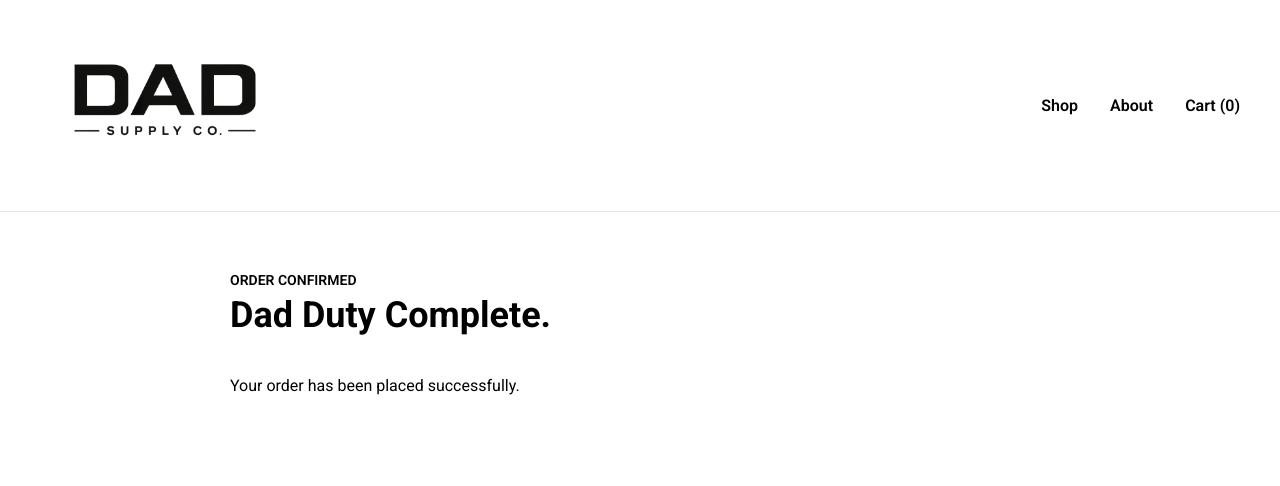
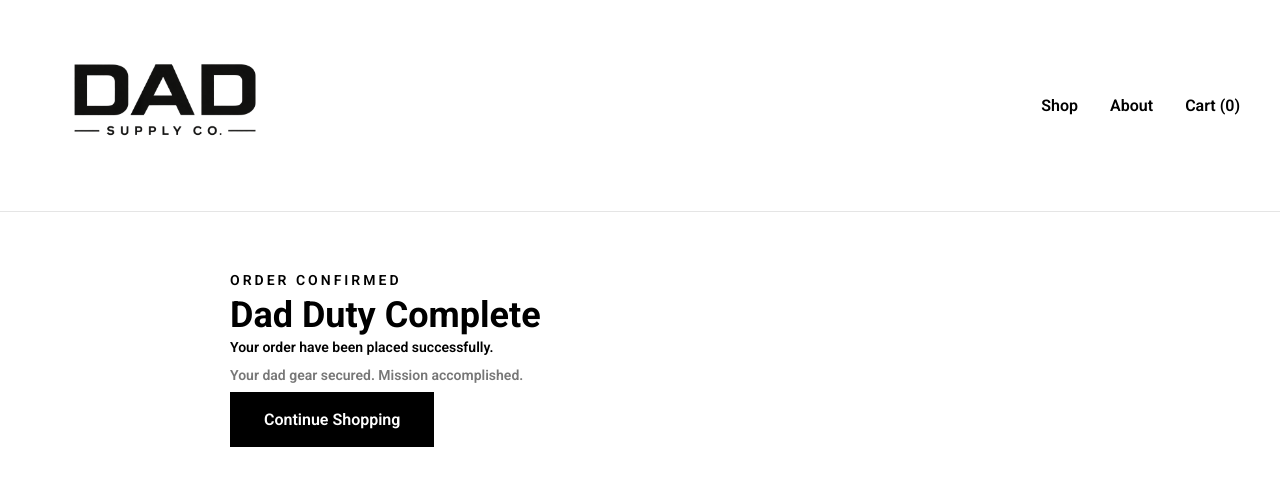
Before and after one commit to Woodedcode/dad-supply-co, a React (Vite) app: page /checkout in a window 1280 px wide. Both pictures are taken after typing "name@example.com", "Sample", "Sample", "Sample", "Sample" into the empty fields and a click on the button "Place Order". Shown: the top 486 px of the page. Built offline with nearby package versions, Linux system fonts and the light colour scheme.

Commit message:
finished checkout function and order confirmed page

```diff
--- a/src/App.css
+++ b/src/App.css
@@ -480,3 +480,53 @@
 .checkout-summary__button:hover {
   background-color: #333;
 }
+
+.order-confirmation {
+  max-width: 750px;
+  margin: 100px auto 0;
+  padding: 80px 60px;
+  text-align: center;
+  border: 1px solid #e5e5e5;
+  background-color: #fafafa;
+}
+
+.order-confirmation__eyebrow {
+  font-size: 16px;
+  font-weight: 700;
+  letter-spacing: 3px;
+  margin-bottom: 24px;
+}
+
+.order-confirmation h1 {
+  font-size: 52px;
+  line-height: 1.2;
+  margin-bottom: 28px;
+}
+
+.order-confirmation__message {
+  font-size: 20px;
+  line-height: 1.6;
+  margin-bottom: 14px;
+}
+
+.order-confirmation__subtext {
+  font-size: 18px;
+  line-height: 1.6;
+  color: #777;
+  margin-bottom: 40px;
+}
+
+.order-confirmation__link {
+  display: inline-block;
+  font-size: 18px;
+  padding: 18px 34px;
+  background-color: black;
+  color: white;
+  text-decoration: none;
+  font-size: 16px;
+  font-weight: 600;
+}
+
+.order-confirmation__link:hover {
+  background-color: #333;
+}
--- a/src/App.jsx
+++ b/src/App.jsx
@@ -75,6 +75,10 @@
 const cartCount = cartItems.reduce((total, item) => {
   return total + item.quantity;
 }, 0)
+
+const clearCart = () => {
+  setCartItems([]);
+};
 
   return (
     <div className="app">
@@ -160,7 +164,7 @@
               <CartPage cartItems={cartItems} removeFromCart={removeFromCart} increaseQuantity={increaseQuantity} removeItem={removeItem}/>
             }
           />
-          <Route path="/checkout" element={<CheckoutPage  cartItems={cartItems}/>} />
+          <Route path="/checkout" element={<CheckoutPage  cartItems={cartItems} clearCart={clearCart}/>} />
         </Routes>
       </main>
     </div>
--- a/src/pages/CheckoutPage.jsx
+++ b/src/pages/CheckoutPage.jsx
@@ -1,7 +1,8 @@
 import {useState} from 'react';
+import {Link} from "react-router-dom";
 
 
-function CheckoutPage({cartItems}) {
+function CheckoutPage({cartItems, clearCart}) {
     const [orderPlaced, setOrderPlaced] = useState(false)
 
     const subtotal = cartItems.reduce((total, item) => {
@@ -10,6 +11,8 @@
 
     const handleSubmit = (event) => {
         event.preventDefault();
+
+        clearCart();
         setOrderPlaced(true)
     };
 
@@ -17,10 +20,24 @@
             return (
                 <section className="checkout-page">
                     <div className="checkout-page__header">
-                        <p>ORDER CONFIRMED</p>
-                        <h1>Dad Duty Complete.</h1>
+                        <p className="order-confirmation__eyebrow">
+                            ORDER CONFIRMED
+                        </p>
+
+                        <h1>Dad Duty Complete</h1>
+
+                        <p className="order-confirmation__message">
+                            Your order have been placed successfully.
+                        </p>
+
+                        <p className="order-confirmation__subtext">
+                            Your dad gear secured. Mission accomplished.
+                        </p>
+
+                        <Link to="/" className="order-confirmation__link">
+                            Continue Shopping
+                        </Link>
                     </div>
-                    <p>Your order has been placed successfully.</p>
                 </section>
             );
         }
@@ -31,7 +48,7 @@
         <h1>Checkout</h1>
       </div>
       <div className="checkout-layout">
-        <form action="" id="checkout-form" onSubmit={handleSubmit} className="checkout-form">
+        <form id="checkout-form" onSubmit={handleSubmit} className="checkout-form">
           <h2>Contact Information</h2>
 
           <label>
```
